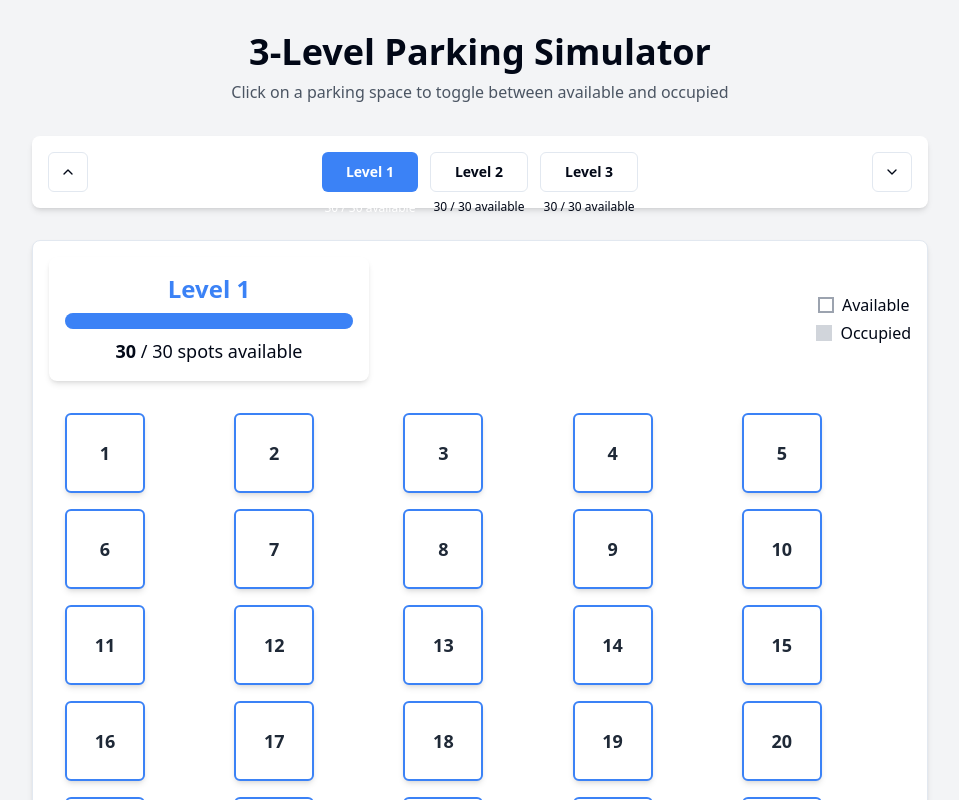
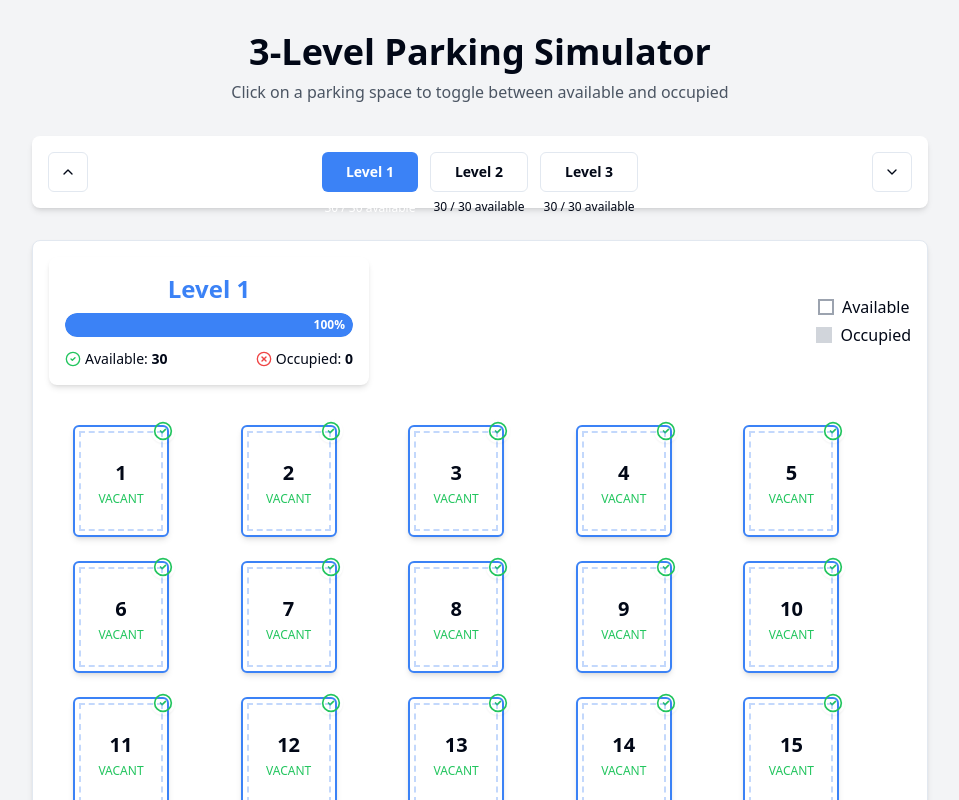
Before and after one commit to warathepj/tri-level-park-pilot, a React (Vite) app: page / in a window 1280 px wide. Shown: the top 800 px of the page, without its empty margins (160-1119 px from the left). Built offline with nearby package versions, Linux system fonts and the light colour scheme.

Commit message:
Add parking space features
Implement occupancy sensors, colored lights, space numbers, and boundaries.

```diff
--- a/src/components/ParkingIndicator.tsx
+++ b/src/components/ParkingIndicator.tsx
@@ -1,5 +1,6 @@
 
 import React from 'react';
+import { CircleCheck, CircleX } from 'lucide-react';
 
 interface ParkingIndicatorProps {
   level: number;
@@ -19,17 +20,28 @@ const ParkingIndicator: React.FC<ParkingIndicatorProps> = ({
   return (
     <div className="flex flex-col items-center bg-white rounded-lg shadow-md p-4 w-full max-w-xs">
       <h2 className="text-2xl font-bold mb-2" style={{ color: levelColor }}>Level {level}</h2>
-      <div className="w-full bg-gray-200 rounded-full h-4 mb-2">
+      <div className="w-full bg-gray-200 rounded-full h-6 mb-3 overflow-hidden">
         <div
-          className="h-4 rounded-full transition-all duration-300"
+          className="h-6 rounded-full transition-all duration-300 flex items-center justify-end pr-2"
           style={{
             width: `${percentage}%`,
             backgroundColor: levelColor,
           }}
-        ></div>
+        >
+          {percentage > 15 && (
+            <span className="text-xs font-bold text-white">{Math.round(percentage)}%</span>
+          )}
+        </div>
       </div>
-      <div className="text-lg">
-        <span className="font-bold">{availableSpots}</span> / {totalSpots} spots available
+      <div className="flex items-center justify-between w-full">
+        <div className="flex items-center gap-1">
+          <CircleCheck className="w-4 h-4 text-green-500" />
+          <span className="text-sm">Available: <strong>{availableSpots}</strong></span>
+        </div>
+        <div className="flex items-center gap-1">
+          <CircleX className="w-4 h-4 text-red-500" />
+          <span className="text-sm">Occupied: <strong>{totalSpots - availableSpots}</strong></span>
+        </div>
       </div>
     </div>
   );
--- a/src/components/ParkingLevel.tsx
+++ b/src/components/ParkingLevel.tsx
@@ -21,7 +21,7 @@ const ParkingLevel: React.FC<ParkingLevelProps> = ({
 
   return (
     <div className="animate-fade-in w-full max-w-4xl">
-      <div className="grid grid-cols-2 sm:grid-cols-3 md:grid-cols-5 gap-4 p-4">
+      <div className="grid grid-cols-2 sm:grid-cols-3 md:grid-cols-5 gap-6 p-6">
         {spots.map((isOccupied, index) => (
           <ParkingSpot
             key={`level-${level}-spot-${index}`}
--- a/src/components/ParkingSpot.tsx
+++ b/src/components/ParkingSpot.tsx
@@ -1,6 +1,7 @@
 
 import React from 'react';
 import { cn } from "@/lib/utils";
+import { CircleCheck, CircleX } from 'lucide-react';
 
 interface ParkingSpotProps {
   spotNumber: number;
@@ -19,22 +20,40 @@ const ParkingSpot: React.FC<ParkingSpotProps> = ({
     <button
       onClick={onClick}
       className={cn(
-        "relative flex items-center justify-center w-16 h-16 md:w-20 md:h-20 rounded-md transition-all duration-300 shadow-md",
+        "relative flex flex-col items-center justify-center w-16 h-20 md:w-24 md:h-28 rounded-md transition-all duration-300 shadow-md border-2 hover:shadow-lg",
         isOccupied
-          ? "bg-gray-300 text-gray-600"
-          : `bg-white hover:bg-opacity-90 text-gray-800 border-2`,
-        !isOccupied && `border-${levelColor}`
+          ? "bg-gray-100 border-gray-300"
+          : "bg-white hover:bg-opacity-90 border-2"
       )}
       style={{
         borderColor: !isOccupied ? levelColor : undefined
       }}
     >
-      <span className="text-lg font-bold">{spotNumber}</span>
-      {isOccupied && (
-        <div className="absolute inset-0 flex items-center justify-center bg-black bg-opacity-30 rounded-md">
-          <span className="text-xs font-bold text-white">OCCUPIED</span>
-        </div>
-      )}
+      {/* Occupancy Indicator */}
+      <div className="absolute -top-2 -right-2 w-6 h-6 rounded-full flex items-center justify-center shadow-sm">
+        {isOccupied ? (
+          <CircleX className="w-5 h-5 text-red-500" />
+        ) : (
+          <CircleCheck className="w-5 h-5 text-green-500" />
+        )}
+      </div>
+
+      {/* Parking Lines */}
+      <div className="absolute inset-1 border-2 border-dashed opacity-30"
+        style={{ borderColor: levelColor }}></div>
+
+      {/* Space Number */}
+      <div className="mt-1 text-xl font-bold">
+        {spotNumber}
+      </div>
+
+      {/* Status Text */}
+      <div className={cn(
+        "text-xs mt-1 font-medium",
+        isOccupied ? "text-red-500" : "text-green-500"
+      )}>
+        {isOccupied ? "OCCUPIED" : "VACANT"}
+      </div>
     </button>
   );
 };
```
